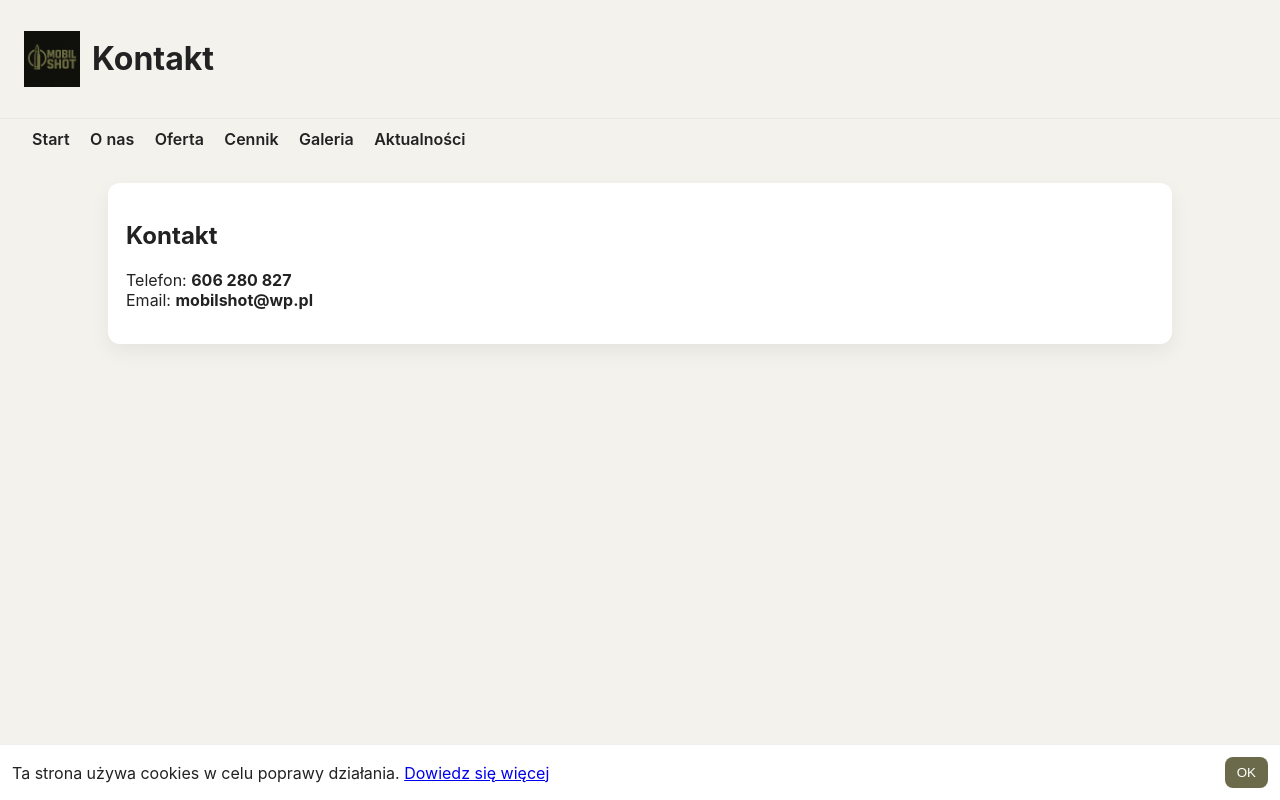
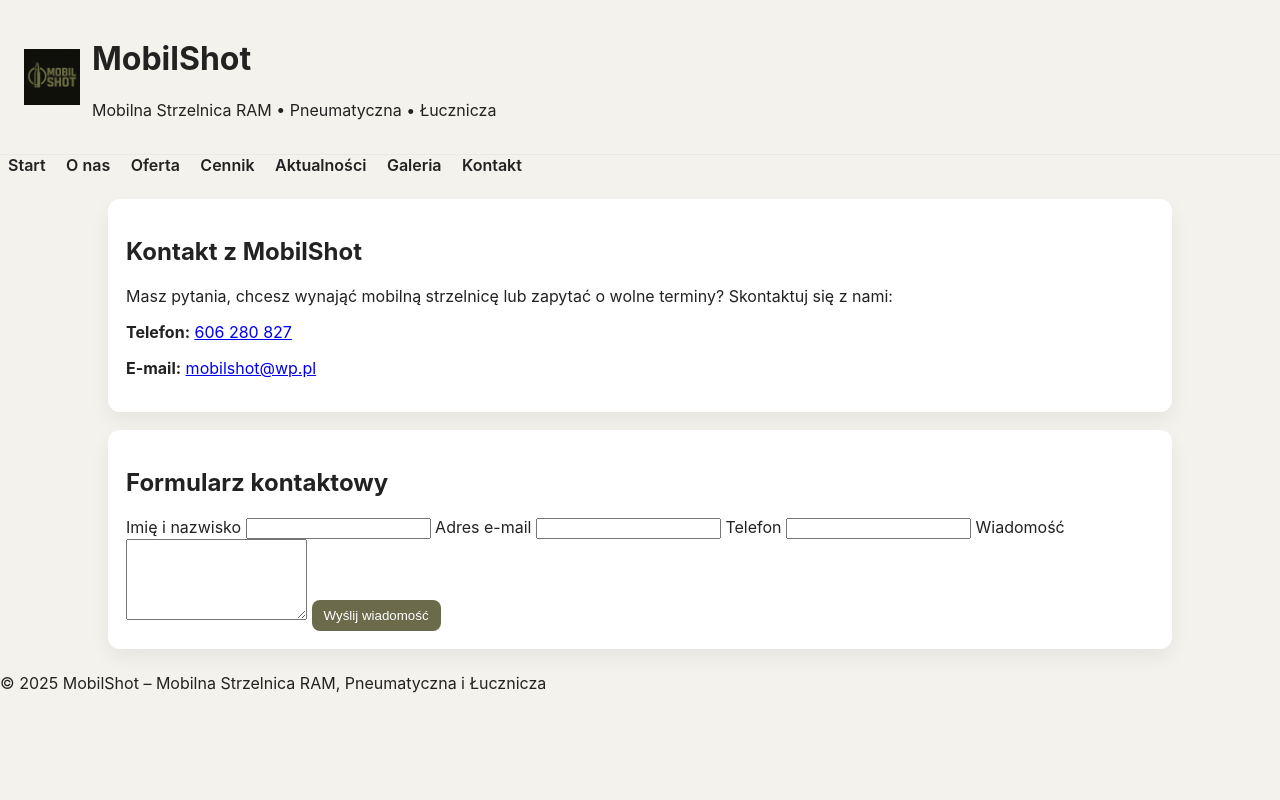
Before and after one commit to mobilshot/mobilshot, a plain HTML site: page kontakt.html in a window 1280 px wide. Drawn offline with Linux system fonts and the light colour scheme.

Commit message:
Update kontakt.html

```diff
--- a/kontakt.html
+++ b/kontakt.html
@@ -1,11 +1,77 @@
-<!doctype html><html lang="pl"><head><meta charset="utf-8"><meta name="viewport" content="width=device-width,initial-scale=1">
-<title>Kontakt – MobilShot</title><link rel="stylesheet" href="style.css"></head><body>
-<header class="header"><div class="brand"><img src="logo.png" class="logo"><div><h1>Kontakt</h1></div></div></header>
-<nav style="padding:10px 24px"><a href="index.html">Start</a> <a href="o_nas.html">O nas</a> <a href="oferta.html">Oferta</a> <a href="cennik.html">Cennik</a> <a href="galeria.html">Galeria</a> <a href='aktualnosci.html'>Aktualności</a></nav>
+<!DOCTYPE html>
+<html lang="pl">
+<head>
+    <meta charset="UTF-8">
+    <meta name="viewport" content="width=device-width, initial-scale=1.0">
+    <title>Kontakt – MobilShot</title>
+    <link rel="stylesheet" href="style.css">
+    <script src="theme.js" defer></script>
+    <script src="cms.js" defer></script>
+</head>
+
+<body>
+
+<header class="header">
+    <div class="brand">
+        <img src="logo.png" class="logo" alt="MobilShot Logo">
+        <div>
+            <h1>MobilShot</h1>
+            <p>Mobilna Strzelnica RAM • Pneumatyczna • Łucznicza</p>
+        </div>
+    </div>
+</header>
+
+<nav class="nav">
+    <a href="index.html">Start</a>
+    <a href="o_nas.html">O nas</a>
+    <a href="oferta.html">Oferta</a>
+    <a href="cennik.html">Cennik</a>
+    <a href="aktualnosci.html">Aktualności</a>
+    <a href="galeria.html">Galeria</a>
+    <a href="kontakt.html" class="active">Kontakt</a>
+</nav>
+
 <main class="container">
-<section class="card">
-<h2 data-key="kontakt_title">Kontakt</h2>
-<p data-key="kontakt_text">Telefon: <strong>606 280 827</strong><br>Email: <strong>mobilshot@wp.pl</strong></p>
-</section>
+
+    <section class="card">
+        <h2>Kontakt z MobilShot</h2>
+        <p>Masz pytania, chcesz wynająć mobilną strzelnicę lub zapytać o wolne terminy? Skontaktuj się z nami:</p>
+
+        <p><strong>Telefon:</strong> <a href="tel:606280827">606 280 827</a></p>
+        <p><strong>E-mail:</strong> <a href="mailto:mobilshot@wp.pl">mobilshot@wp.pl</a></p>
+    </section>
+
+    <section class="card">
+        <h2>Formularz kontaktowy</h2>
+
+        <form action="https://formspree.io/f/mdkyenbg" method="POST" class="contact-form">
+
+            <label>Imię i nazwisko
+                <input type="text" name="name" required>
+            </label>
+
+            <label>Adres e-mail
+                <input type="email" name="email" required>
+            </label>
+
+            <label>Telefon
+                <input type="tel" name="phone">
+            </label>
+
+            <label>Wiadomość
+                <textarea name="message" rows="5" required></textarea>
+            </label>
+
+            <button type="submit" class="btn">Wyślij wiadomość</button>
+
+        </form>
+    </section>
+
 </main>
-<script src="cms.js"></script><script src='cookie.js'></script></body></html>
+
+<footer class="footer">
+    © 2025 MobilShot – Mobilna Strzelnica RAM, Pneumatyczna i Łucznicza
+</footer>
+
+</body>
+</html>
```
